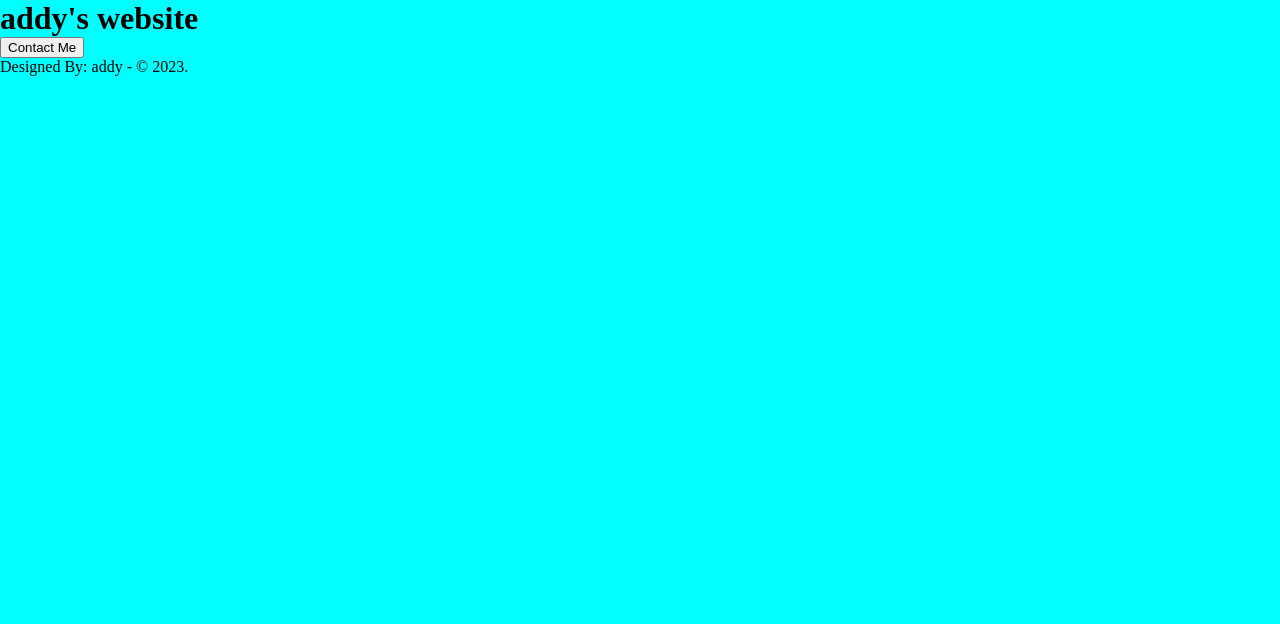
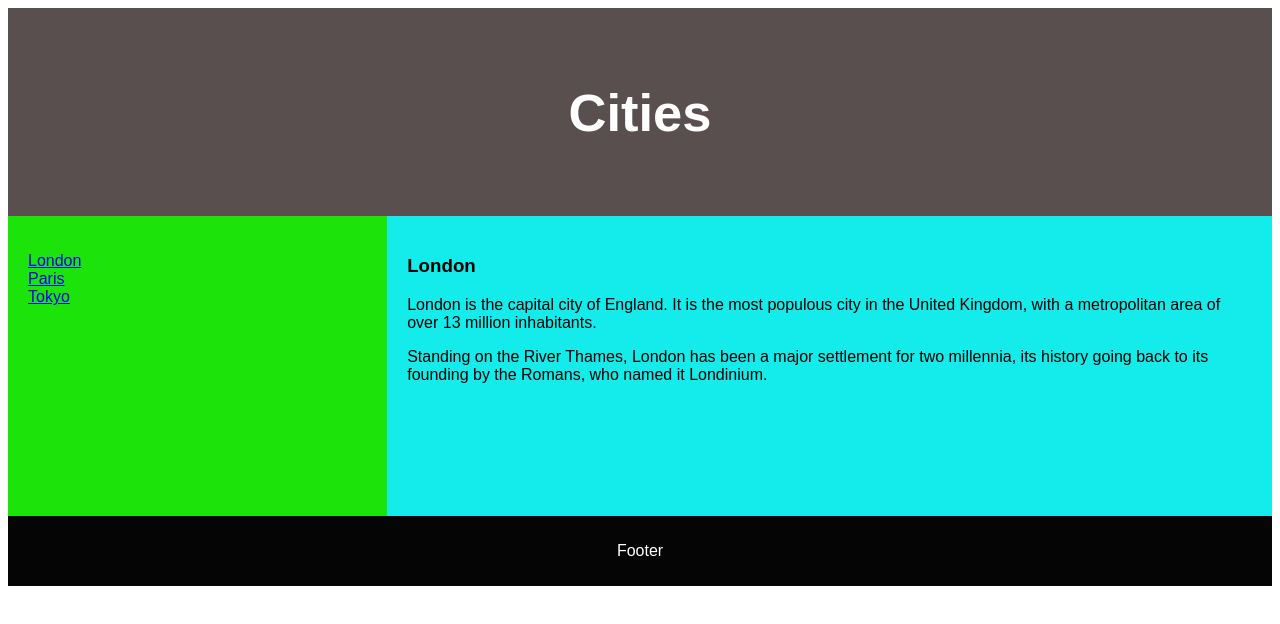
Before and after one commit to addyaddy08/coding, a plain HTML site: page class-1/index.html in a window 1280 px wide. Drawn offline with Linux system fonts and the light colour scheme.

Commit message:
Assignment - 1

```diff
--- a/class-1/index.html
+++ b/class-1/index.html
@@ -1,29 +1,99 @@
 <!DOCTYPE html>
 <html lang="en">
 <head>
-    <meta charset="UTF-8">
-    <meta name="viewport" content="width=device-width, initial-scale=1.0">
-    <title>addy's website</title>
-    <link href="style-1.css" rel="stylesheet" />
+<title>CSS Template</title>
+<meta charset="utf-8">
+<meta name="viewport" content="width=device-width, initial-scale=1">
+<style>
+* {
+  box-sizing: border-box;
+}
+
+body {
+  font-family: Arial, Helvetica, sans-serif;
+}
+
+/* Style the header */
+header {
+  background-color: #5a4f4f;
+  padding: 30px;
+  text-align: center;
+  font-size: 35px;
+  color: white;
+}
+
+/* Create two columns/boxes that floats next to each other */
+nav {
+  float: left;
+  width: 30%;
+  height: 300px; /* only for demonstration, should be removed */
+  background: #1ce40a;
+  padding: 20px;
+}
+
+/* Style the list inside the menu */
+nav ul {
+  list-style-type: none;
+  padding: 0;
+}
+
+article {
+  float: left;
+  padding: 20px;
+  width: 70%;
+  background-color: #14ecec;
+  height: 300px; /* only for demonstration, should be removed */
+}
+
+/* Clear floats after the columns */
+section::after {
+  content: "";
+  display: table;
+  clear: both;
+}
+
+/* Style the footer */
+footer {
+  background-color: #050505;
+  padding: 10px;
+  text-align: center;
+  color: white;
+}
+
+/* Responsive layout - makes the two columns/boxes stack on top of each other instead of next to each other, on small screens */
+@media (max-width: 600px) {
+  nav, article {
+    width: 100%;
+    height: auto;
+  }
+}
+</style>
 </head>
 <body>
-    <header>
-        <h1>addy's website</h1>
-        <button>Contact Me</header>
-    </header>
 
-    <main>
-        <aside>
+<header>
+  <h2>Cities</h2>
+</header>
 
-        </aside>
+<section>
+  <nav>
+    <ul>
+      <li><a href="#">London</a></li>
+      <li><a href="#">Paris</a></li>
+      <li><a href="#">Tokyo</a></li>
+    </ul>
+  </nav>
 
-        <section id="contact">
+  <article>
+    <h1>London</h1>
+    <p>London is the capital city of England. It is the most populous city in the  United Kingdom, with a metropolitan area of over 13 million inhabitants.</p>
+    <p>Standing on the River Thames, London has been a major settlement for two millennia, its history going back to its founding by the Romans, who named it Londinium.</p>
+  </article>
+</section>
 
-        </section>
-    </main>
+<footer>
+  <p>Footer</p>
+</footer>
 
-    <footer>
-        <p>Designed By: addy - &copy; 2023.</p>
-    </footer>
 </body>
 </html>
```
